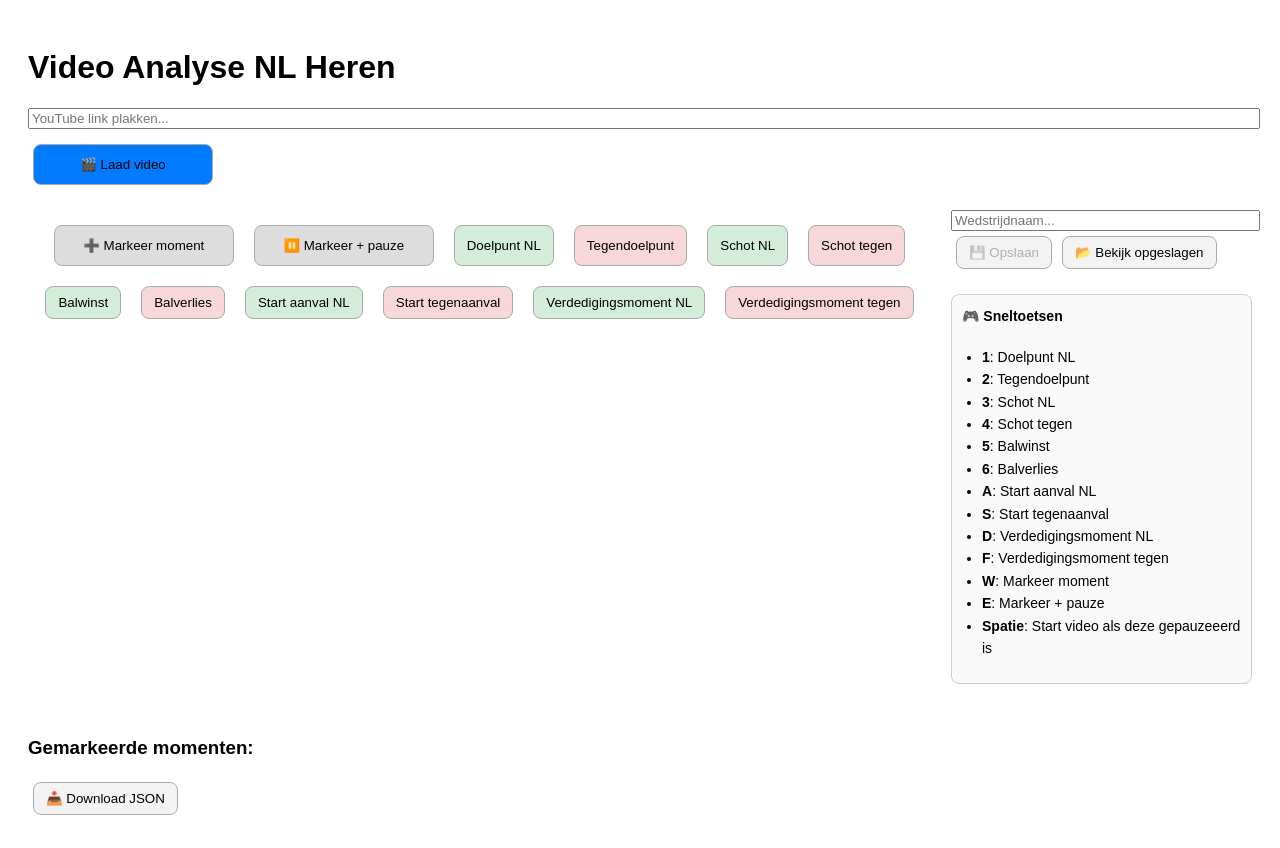
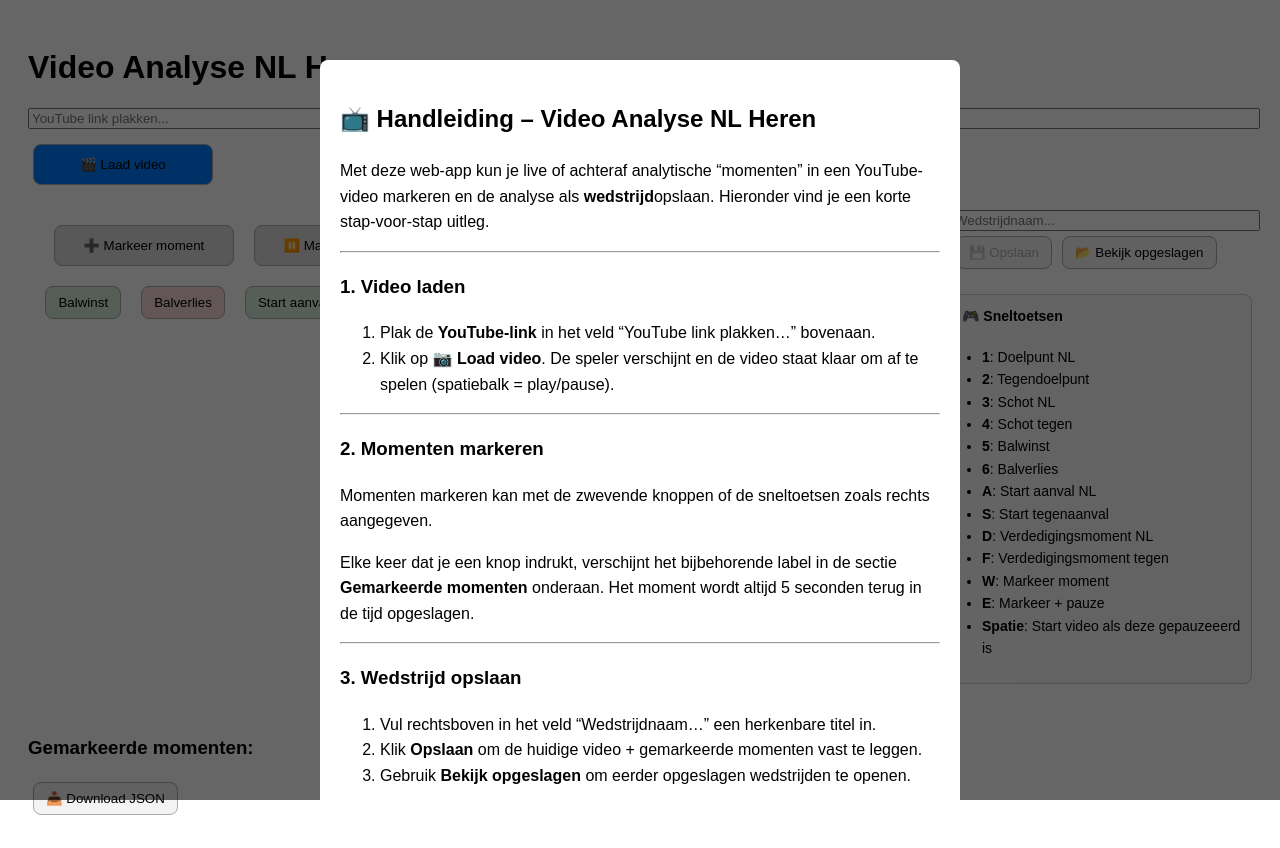
Before and after one commit to Sytsevdz/Video-Analyse-App, a React (Vite) app: page / in a window 1280 px wide. Built offline with nearby package versions, Linux system fonts and the light colour scheme.

Commit message:
Add first-run instructions modal

```diff
--- a/src/main.jsx
+++ b/src/main.jsx
@@ -1,6 +1,102 @@
 import React from "react";
 import ReactDOM from "react-dom/client";
 import { supabase } from "./supabaseClient";
+
+const INSTRUCTIONS_VERSION = "1";
+
+const InstructionsModal = ({ onClose }) => (
+  <div
+    style={{
+      position: "fixed",
+      top: 0,
+      left: 0,
+      right: 0,
+      bottom: 0,
+      background: "rgba(0,0,0,0.6)",
+      zIndex: 1000,
+      overflowY: "auto",
+      padding: 20,
+    }}
+  >
+    <div
+      style={{
+        background: "#fff",
+        padding: 20,
+        borderRadius: 8,
+        maxWidth: 600,
+        margin: "40px auto",
+        lineHeight: 1.6,
+      }}
+    >
+      <h2>📺 Handleiding – Video Analyse NL Heren</h2>
+      <p>
+        Met deze web-app kun je live of achteraf analytische “momenten” in een
+        YouTube-video markeren en de analyse als <strong>wedstrijd</strong>
+        opslaan. Hieronder vind je een korte stap-voor-stap uitleg.
+      </p>
+      <hr />
+      <h3>1. Video laden</h3>
+      <ol>
+        <li>
+          Plak de <strong>YouTube-link</strong> in het veld “YouTube link
+          plakken…” bovenaan.
+        </li>
+        <li>
+          Klik op <strong>📷 Load video</strong>. De speler verschijnt en de video
+          staat klaar om af te spelen (spatiebalk = play/pause).
+        </li>
+      </ol>
+      <hr />
+      <h3>2. Momenten markeren</h3>
+      <p>
+        Momenten markeren kan met de zwevende knoppen of de sneltoetsen zoals
+        rechts aangegeven.
+      </p>
+      <p>
+        Elke keer dat je een knop indrukt, verschijnt het bijbehorende label in
+        de sectie <strong>Gemarkeerde momenten</strong> onderaan. Het moment
+        wordt altijd 5 seconden terug in de tijd opgeslagen.
+      </p>
+      <hr />
+      <h3>3. Wedstrijd opslaan</h3>
+      <ol>
+        <li>
+          Vul rechtsboven in het veld “Wedstrijdnaam…” een herkenbare titel in.
+        </li>
+        <li>
+          Klik <strong>Opslaan</strong> om de huidige video + gemarkeerde
+          momenten vast te leggen.
+        </li>
+        <li>
+          Gebruik <strong>Bekijk opgeslagen</strong> om eerder opgeslagen
+          wedstrijden te openen.
+        </li>
+      </ol>
+      <h3>4. Tips</h3>
+      <ul>
+        <li>
+          Je kunt tijdens het afspelen labels toevoegen zonder te pauzeren;
+          gebruik <code>E</code> als je eerst wilt pauzeren.
+        </li>
+        <li>
+          Labels zijn kleur-gecodeerd: <strong>groen</strong> = voor NL,
+          <strong>rood</strong> = voor de tegenstander.
+        </li>
+        <li>
+          Fout gemaakt? Verwijder een entry in de lijst
+          <em>Gemarkeerde momenten</em> voordat je opslaat.
+        </li>
+      </ul>
+      <p>Veel analyse-plezier!</p>
+      <button
+        onClick={onClose}
+        style={{ marginTop: 20, padding: "8px 12px", borderRadius: 6, cursor: "pointer" }}
+      >
+        Aan de slag
+      </button>
+    </div>
+  </div>
+);
 
 const App = () => {
   const [videoId, setVideoId] = React.useState("");
@@ -8,6 +104,7 @@ const App = () => {
   const [moments, setMoments] = React.useState([]);
   const [matchName, setMatchName] = React.useState("");
   const [savedMatches, setSavedMatches] = React.useState([]);
+  const [showInstructions, setShowInstructions] = React.useState(false);
 
   const labels = [
     "Doelpunt NL",
@@ -56,6 +153,18 @@ const App = () => {
     window.addEventListener("keydown", handleKeyDown);
     return () => window.removeEventListener("keydown", handleKeyDown);
   }, [player]);
+
+  React.useEffect(() => {
+    const seen = localStorage.getItem("instructionsVersion");
+    if (seen !== INSTRUCTIONS_VERSION) {
+      setShowInstructions(true);
+    }
+  }, []);
+
+  const closeInstructions = () => {
+    localStorage.setItem("instructionsVersion", INSTRUCTIONS_VERSION);
+    setShowInstructions(false);
+  };
 
 
   const handlePlayerReady = (event) => setPlayer(event.target);
@@ -229,6 +338,9 @@ const App = () => {
 
   return (
     <div style={{ fontFamily: "sans-serif", padding: 20 }}>
+      {showInstructions && (
+        <InstructionsModal onClose={closeInstructions} />
+      )}
       <h1>Video Analyse NL Heren</h1>
       <input type="text" placeholder="YouTube link plakken..." value={videoId} onChange={(e) => setVideoId(e.target.value)} style={{ width: "100%", marginBottom: 10 }} />
       <button onClick={() => handleVideoLoad()} style={buttonStyle("#007bff", true)}>🎬 Laad video</button>
```
